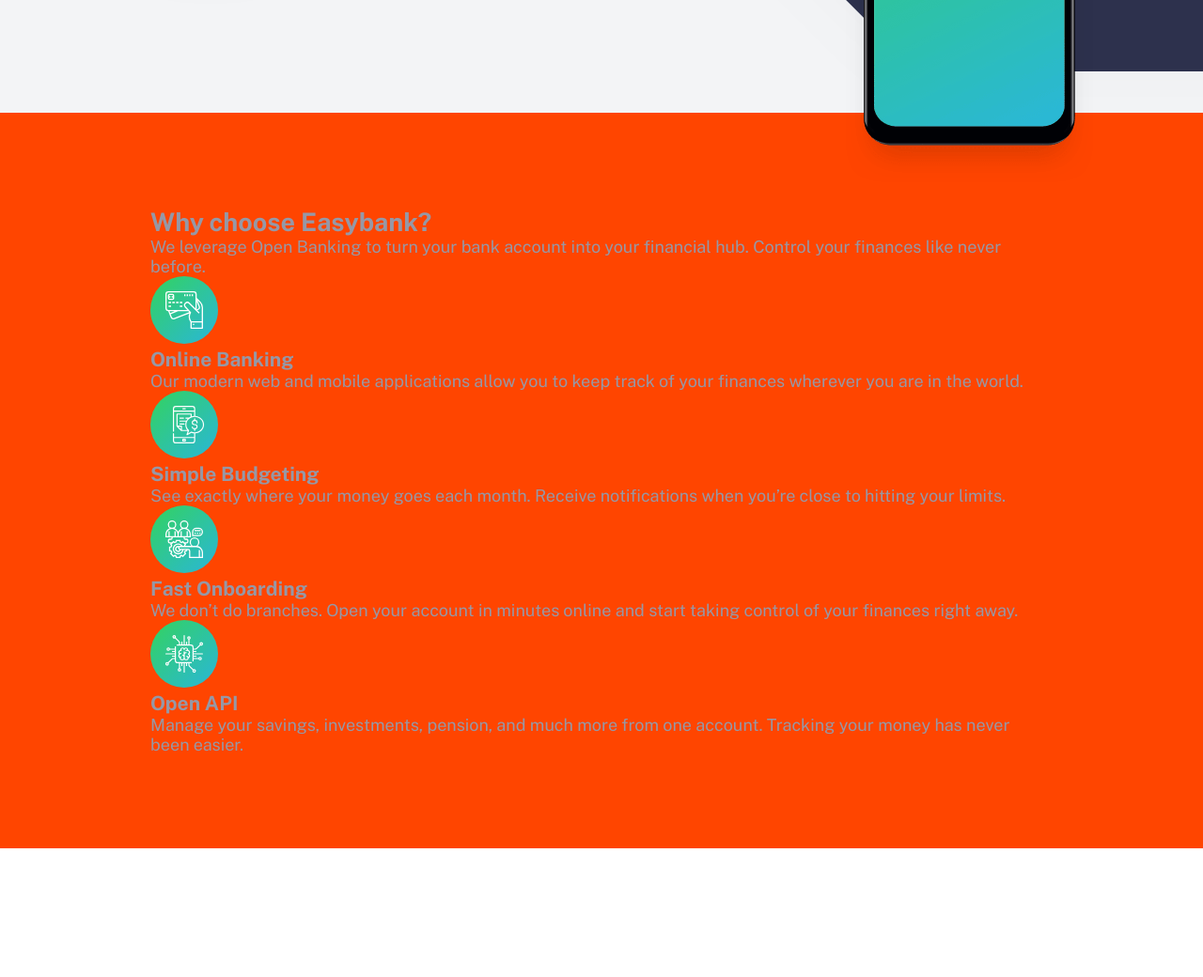
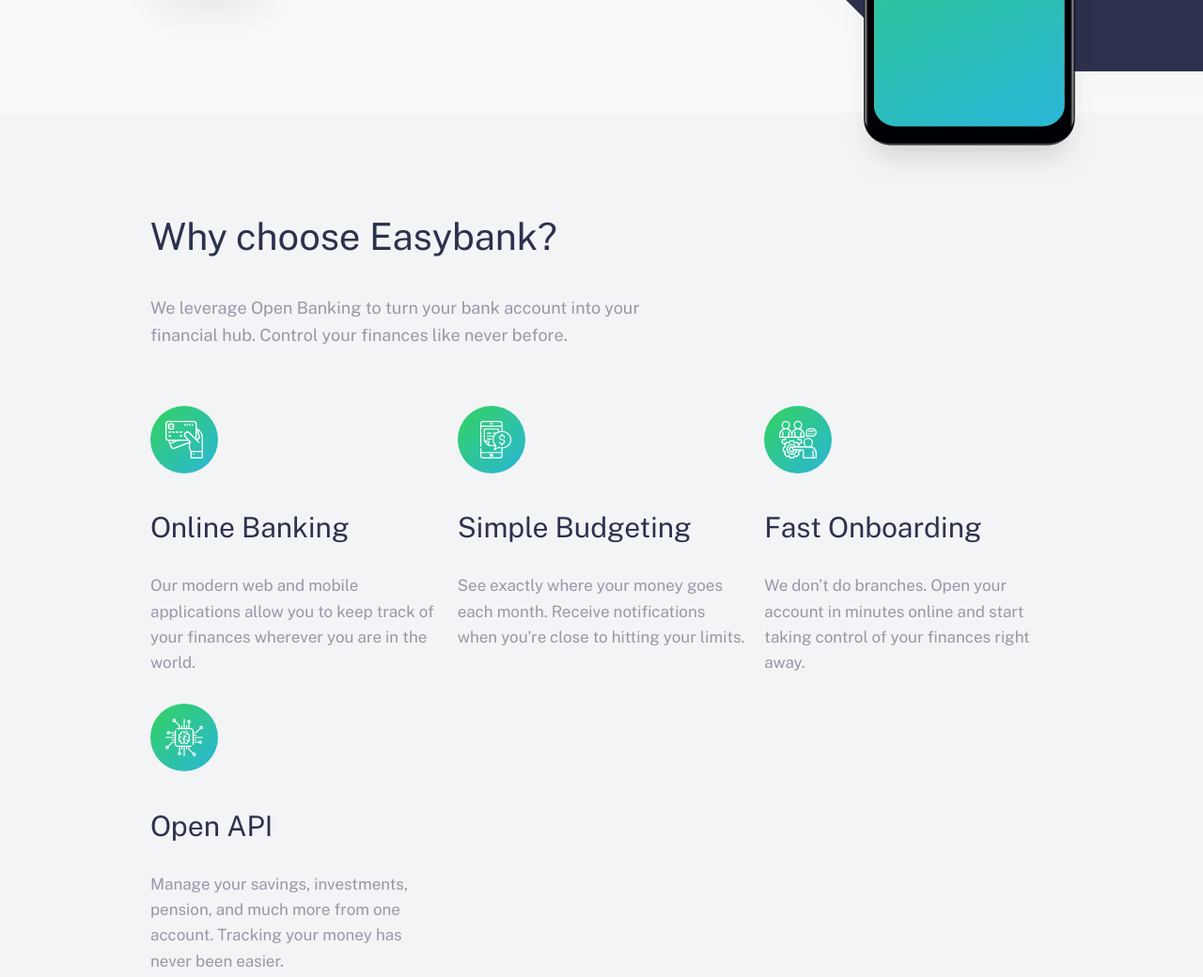
Before and after one commit to thenaijagamer/Easybank-landing-page, a website: page index.html in a window 1280 px wide. Shown: the part 680-1720 px from the top of the page at 94% size. Before the commit the page ends 1583 px from the top, so only its background shows below. Drawn offline with nearby package versions, Linux system fonts and the light colour scheme.

Commit message:
Add the benefits section

```diff
--- a/index.html
+++ b/index.html
@@ -54,7 +54,7 @@
       <!-- forward section ---->
       <section class="forward">
         <div class="forward__message">
-          <h1 class="forward__heading h-1">
+          <h1 class="h-1 forward__heading">
             Next generation<br />digital banking
           </h1>
           <p class="forward__text">
@@ -83,7 +83,7 @@
       <!-- Benefits section ---->
       <section class="benefits">
         <div class="benefits__heading-box">
-          <h2 class="benefits__header">Why choose Easybank?</h2>
+          <h2 class="h-2 benefits__header">Why choose Easybank?</h2>
           <p class="benefits__message">
             We leverage Open Banking to turn your bank account into your
             financial hub. Control your finances like never before.
@@ -96,7 +96,7 @@
               src="img/icon-online.svg"
               alt="online banking icon"
             />
-            <h3 class="benefit__header">Online Banking</h3>
+            <h3 class="h-3 benefit__header">Online Banking</h3>
             <p class="benefit__message">
               Our modern web and mobile applications allow you to keep track of
               your finances wherever you are in the world.
@@ -108,7 +108,7 @@
               src="img/icon-budgeting.svg"
               alt="Budgeting icon"
             />
-            <h3 class="benefit__header">Simple Budgeting</h3>
+            <h3 class="h-3 benefit__header">Simple Budgeting</h3>
             <p class="benefit__message">
               See exactly where your money goes each month. Receive
               notifications when you’re close to hitting your limits.
@@ -120,7 +120,7 @@
               src="img/icon-onboarding.svg"
               alt="Onboarding icon"
             />
-            <h3 class="benefit__header">Fast Onboarding</h3>
+            <h3 class="h-3 benefit__header">Fast Onboarding</h3>
             <p class="benefit__message">
               We don’t do branches. Open your account in minutes online and
               start taking control of your finances right away.
@@ -132,7 +132,7 @@
               src="img/icon-api.svg"
               alt="Open API icon"
             />
-            <h3 class="benefit__header">Open API</h3>
+            <h3 class="h-3 benefit__header">Open API</h3>
             <p class="benefit__message">
               Manage your savings, investments, pension, and much more from one
               account. Tracking your money has never been easier.
--- a/sass/_base.scss
+++ b/sass/_base.scss
@@ -38,6 +38,7 @@
   font-size: 1.8rem;
   font-family: "Public Sans", sans-serif;
   color: $color-text;
+  line-height: 1.6;
   -webkit-font-smoothing: antialiased;
   -moz-osx-font-smoothing: grayscale;
   // &::-webkit-scrollbar {
@@ -80,10 +81,12 @@
 
 .h-2 {
   @extend %heading;
+  font-size: 4rem;
 }
 
 .h-3 {
   @extend %heading;
+  font-size: 3rem;
 }
 
 .h-4 {
--- a/sass/_benefits.scss
+++ b/sass/_benefits.scss
@@ -2,5 +2,32 @@
   padding: 10rem 16rem;
   z-index: 2;
   position: relative;
-  background-color: orangered;
+  background-color: $color-grey-blue-light;
+  &__heading-box {
+    width: 55%;
+    margin-bottom: 6rem;
+  }
+  &__header {
+    margin-bottom: 3rem;
+  }
+  &__message {
+  }
+  &__container {
+    display: grid;
+    grid-template-columns: repeat(auto-fit, minmax(250px, 1fr));
+    grid-column-gap: 2rem;
+    grid-row-gap: 3rem;
+  }
 }
+
+.benefit {
+  &__icon {
+  }
+  &__header {
+    margin-top: 2.5rem;
+    margin-bottom: 2.5rem;
+  }
+  &__message {
+    font-size: 1.7rem;
+  }
+}
--- a/sass/_forward.scss
+++ b/sass/_forward.scss
@@ -1,7 +1,7 @@
 .forward {
   height: calc(100vh - 6rem);
   width: 100vw;
-  background-color: $color-grey-blue-light;
+  background-color: $color-very-light-gray;
   position: relative;
   display: flex;
   align-items: center;
```
Also changed, not shown: css/style.css.
